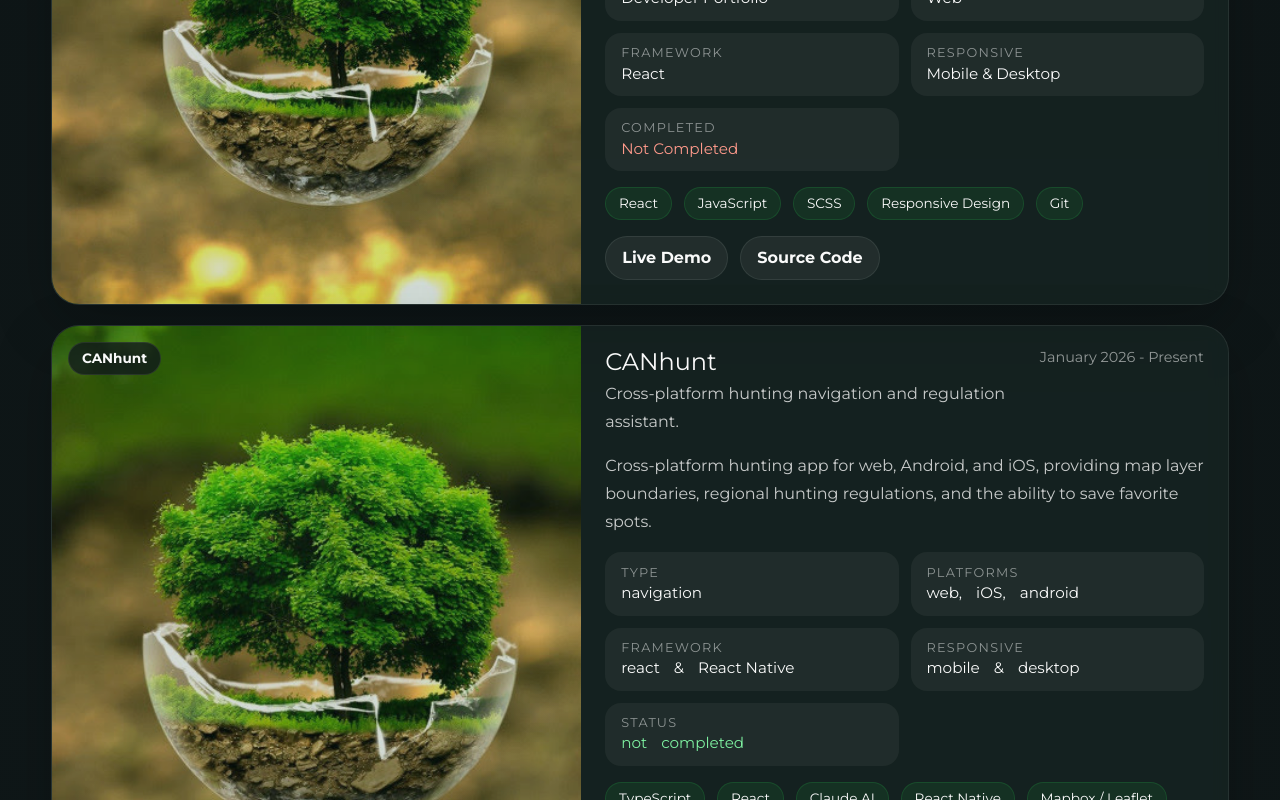
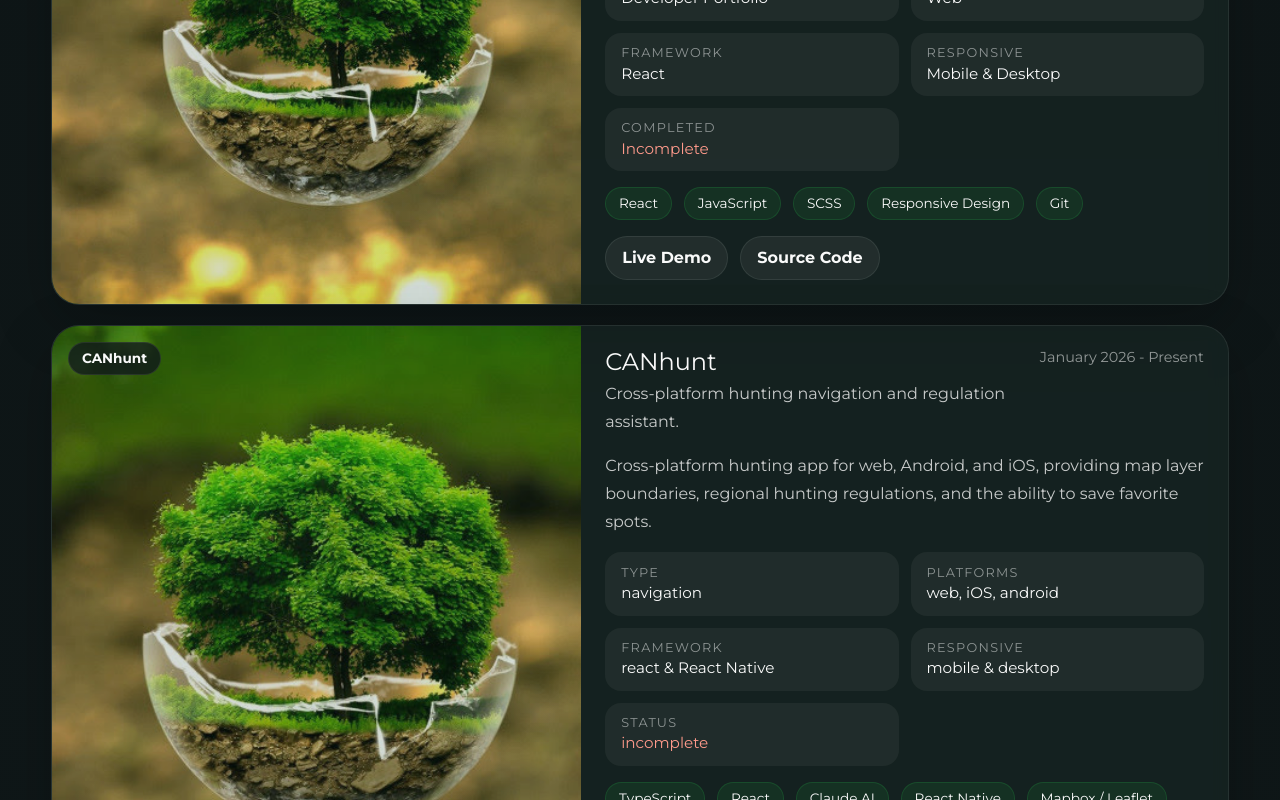
Before and after one commit to hellsten/jessicahellsten-website, a React (Vite) app: page /vibecode in a window 1280 px wide. Shown: the part 2880-3680 px from the top of the page. Built offline with nearby package versions, Linux system fonts and the light colour scheme.

Commit message:
Fixed scroll bug

```diff
--- a/src/assets/data/projects.js
+++ b/src/assets/data/projects.js
@@ -12,7 +12,7 @@ const projects = [
       { label: "Platforms", value: "Web" },
       { label: "Framework", value: "React" },
       { label: "Responsive", value: "Mobile & Desktop" },
-      { label: "Completed", value: "Not Completed" },
+      { label: "Completed", value: "Incomplete" },
     ],
     started: "March 3 2026 - Present",
     intro:
@@ -62,10 +62,10 @@ const projects = [
     tagline: "Cross-platform hunting navigation and regulation assistant.",
     stats: [
       { label: "Type", value: "navigation" },
-      { label: "Platforms", value: "web,ㅤiOS,ㅤandroid" },
-      { label: "Framework", value: "reactㅤ&ㅤReact Native" },
-      { label: "Responsive", value: "mobileㅤ&ㅤdesktop" },
-      { label: "Status", value: "notㅤcompleted" },
+      { label: "Platforms", value: "web, iOS, android" },
+      { label: "Framework", value: "react & React Native" },
+      { label: "Responsive", value: "mobile & desktop" },
+      { label: "Status", value: "incomplete" },
     ],
     started: "January 2026 - Present",
     intro:
@@ -174,10 +174,10 @@ const projects = [
     image: defaultImage,
     tagline: "Warehouse inventory management system.",
     stats: [
-      { label: "Type", value: "inventoryㅤmanagementㅤsystem" },
+      { label: "Type", value: "inventory management system" },
       { label: "Platforms", value: "web" },
       { label: "Framework", value: "react" },
-      { label: "Responsive", value: "mobileㅤ&ㅤdesktop" },
+      { label: "Responsive", value: "mobile & desktop" },
       { label: "Status", value: "complete" },
     ],
     started: "Feb 3 2026 - Feb 22 2026",
@@ -232,7 +232,7 @@ const projects = [
       { label: "Type", value: "Event Management" },
       { label: "Platforms", value: "web" },
       { label: "Framework", value: "react" },
-      { label: "Responsive", value: "mobileㅤ&ㅤdesktop" },
+      { label: "Responsive", value: "mobile & desktop" },
       { label: "Status", value: "complete" },
     ],
     started: "Dec 21 2025 - Feb 1 2026",
--- a/src/pages/HomePage/HomePage.scss
+++ b/src/pages/HomePage/HomePage.scss
@@ -0,0 +1,24 @@
+@use "./../../styles/colors" as *;
+@use "./../../styles/keyframes" as *;
+@use "./../../styles/mixins" as *;
+
+#sectionAbout,
+#sectionProjects,
+#sectionEducation,
+#sectionExperience,
+#sectionContact {
+  scroll-margin-top: 3rem;
+}
+
+#sectionSkills{
+    scroll-margin-top: 14rem;
+    @include small-desktop{
+        scroll-margin-top: 12rem;
+    }
+    @include tablet{
+        scroll-margin-top: 10rem;
+    }
+    @include mobile{
+        scroll-margin-top: 8rem;
+    }
+}
```
